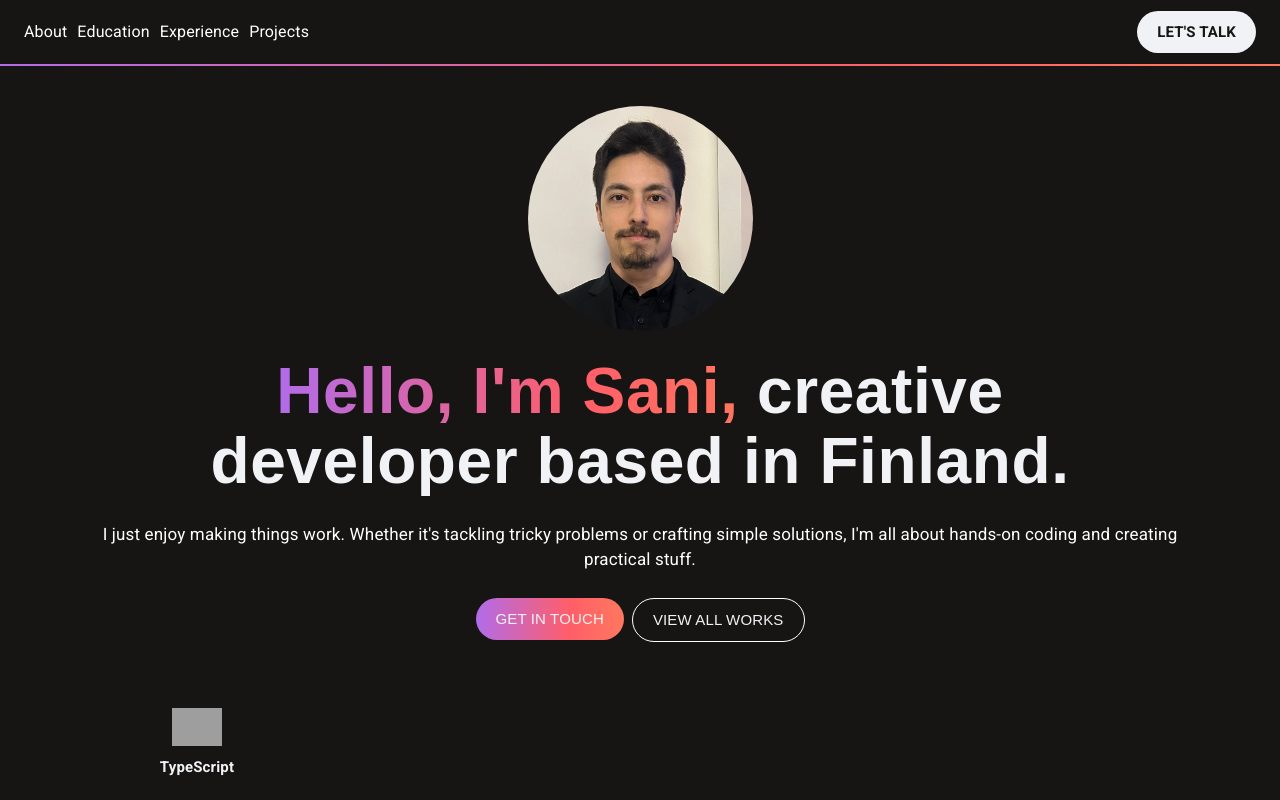
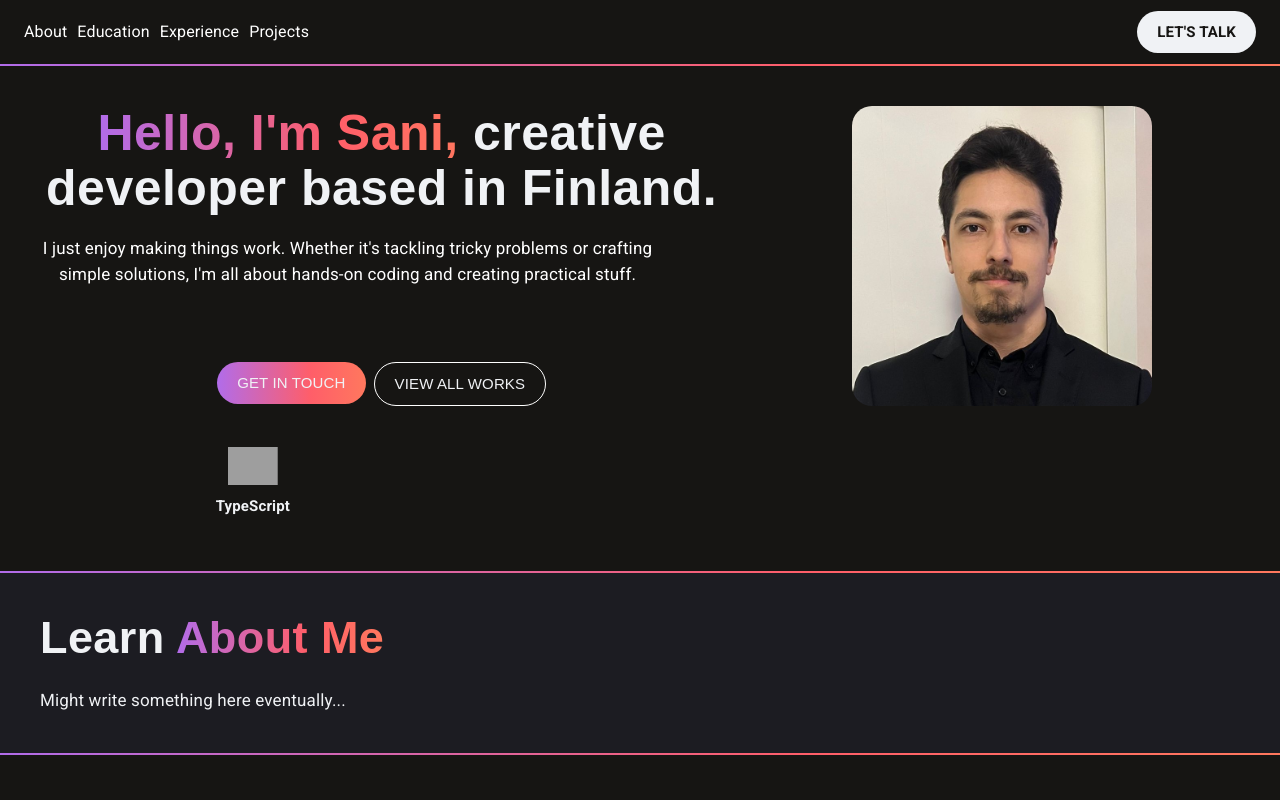
Before and after one commit to SaniLetchu/Portfolio, a React (Create React App) app: page / in a window 1280 px wide. Shown: the top 800 px of the page. Built offline with nearby package versions, Linux system fonts and the light colour scheme; grey boxes are pictures that could not be loaded; a web font is replaced by a local one.

Commit message:
small changes

```diff
--- a/src/components/Education.tsx
+++ b/src/components/Education.tsx
@@ -75,9 +75,6 @@ export default function Education(): JSX.Element {
 				>
 					<motion.div
 						variants={childVariants}
-						whileHover={{
-							scale: 1.05,
-						}}
 						style={{
 							width: '100%',
 							display: 'flex',
@@ -132,9 +129,6 @@ export default function Education(): JSX.Element {
 				<Grid item xs={12} sm={12} md={6} lg={6} xl={6}>
 					<motion.div
 						variants={childVariants}
-						whileHover={{
-							scale: 1.05,
-						}}
 						style={{
 							width: '100%',
 							display: 'flex',
--- a/src/components/Experience.tsx
+++ b/src/components/Experience.tsx
@@ -75,9 +75,6 @@ export default function Experience(): JSX.Element {
 				>
 					<motion.div
 						variants={childVariants}
-						whileHover={{
-							scale: 1.05,
-						}}
 						style={{
 							width: '100%',
 							display: 'flex',
@@ -151,9 +148,6 @@ export default function Experience(): JSX.Element {
 				<Grid item xs={12} sm={12} md={6} lg={6} xl={6}>
 					<motion.div
 						variants={childVariants}
-						whileHover={{
-							scale: 1.05,
-						}}
 						style={{
 							width: '100%',
 							display: 'flex',
--- a/src/components/Header.tsx
+++ b/src/components/Header.tsx
@@ -1,6 +1,6 @@
 /* eslint-disable react/jsx-props-no-spreading */
 import React, { useRef, useState, useEffect } from 'react';
-import { Box, Typography } from '@mui/material';
+import { Box, Typography, Grid } from '@mui/material';
 import { motion, useInView } from 'framer-motion';
 import profile from '../images/profile.jpg';
 import SkillCard from './SkillCard';
@@ -17,7 +17,24 @@ import {
 	buttonFontSize,
 	containerVariants,
 	childVariants,
+	secondHeaderFontSize,
 } from '../styles';
+
+const imgBorderRadius = {
+	xs: '50%',
+	sm: '50%',
+	md: 5,
+	lg: 5,
+	xl: 5,
+};
+
+const gridDirection = {
+	xs: 'column-reverse',
+	sm: 'column-reverse',
+	md: 'row',
+	lg: 'row',
+	xl: 'row',
+};
 
 export default function Header(): JSX.Element {
 	const ref = useRef(null);
@@ -91,34 +108,28 @@ export default function Header(): JSX.Element {
 				overflow: 'hidden',
 			}}
 		>
+			<Grid container spacing={5} sx={{ flexDirection: gridDirection }}>
+				<Grid
+					item
+					xs={12}
+					sm={12}
+					md={7}
+					lg={7}
+					xl={7}
+					sx={{
+						display: 'flex',
+						flexDirection: 'column',
+					}}
+				>
 					<motion.div
 						variants={childVariants}
 						style={{
 							width: '100%',
+							height: '100%',
 							display: 'flex',
-					justifyContent: 'center',
-					alignItems: 'center',
-				}}
-			>
-				<Box
-					component="img"
-					sx={{
-						height: profilePictureSize,
-						width: profilePictureSize,
-						borderRadius: '50%',
-						objectFit: 'cover',
-					}}
-					alt="The house from the offer."
-					src={profile}
-				/>
-			</motion.div>
-			<motion.div
-				variants={childVariants}
-				style={{
-					width: '100%',
-					display: 'flex',
-					justifyContent: 'center',
-					alignItems: 'center',
+							flexDirection: 'column',
+							justifyContent: 'start',
+							gap: 20,
 						}}
 					>
 						<Typography
@@ -147,16 +158,6 @@ export default function Header(): JSX.Element {
 							<br />
 							developer based in Finland.
 						</Typography>
-			</motion.div>
-			<motion.div
-				variants={childVariants}
-				style={{
-					width: '100%',
-					display: 'flex',
-					justifyContent: 'center',
-					alignItems: 'center',
-				}}
-			>
 						<Typography
 							sx={{
 								width: '90%',
@@ -169,17 +170,16 @@ export default function Header(): JSX.Element {
 							problems or crafting simple solutions, I&apos;m all about hands-on
 							coding and creating practical stuff.
 						</Typography>
-			</motion.div>
-			<motion.div
-				variants={childVariants}
-				style={{
+
+						<Box
+							sx={{
+								display: 'flex',
+								gap: 1,
 								width: '100%',
-					display: 'flex',
 								justifyContent: 'center',
-					alignItems: 'center',
+								marginTop: 'auto',
 							}}
 						>
-				<Box sx={{ display: 'flex', gap: 1 }}>
 							<motion.div
 								onClick={() => handleScroll('#Contact')}
 								whileHover={{ scale: 1.05 }}
@@ -244,7 +244,32 @@ export default function Header(): JSX.Element {
 							</motion.div>
 						</Box>
 					</motion.div>
-			<Box />
+				</Grid>
+				<Grid item xs={12} sm={12} md={5} lg={5} xl={5}>
+					<motion.div
+						variants={childVariants}
+						style={{
+							width: '100%',
+							display: 'flex',
+							flexDirection: 'column',
+							alignItems: 'center',
+							gap: 20,
+						}}
+					>
+						<Box
+							component="img"
+							sx={{
+								height: profilePictureSize,
+								width: profilePictureSize,
+								borderRadius: imgBorderRadius,
+								objectFit: 'cover',
+							}}
+							alt="The house from the offer."
+							src={profile}
+						/>
+					</motion.div>
+				</Grid>
+			</Grid>
 			<motion.div
 				ref={cardsRef}
 				variants={carouselVariants}
--- a/src/styles/index.ts
+++ b/src/styles/index.ts
@@ -36,9 +36,9 @@ export const buttonRemoveStyle = {
 export const titleFontSize = {
 	xs: 32,
 	sm: 40,
-	md: 56,
-	lg: 64,
-	xl: 64,
+	md: 45,
+	lg: 50,
+	xl: 50,
 };
 
 export const headerFontSize = {
@@ -76,9 +76,9 @@ export const buttonFontSize = {
 export const profilePictureSize = {
 	xs: 175,
 	sm: 200,
-	md: 225,
-	lg: 225,
-	xl: 225,
+	md: 300,
+	lg: 300,
+	xl: 350,
 };
 
 export const containerVariants = {
```
Lines whose indentation alone changed are shown as unchanged.
